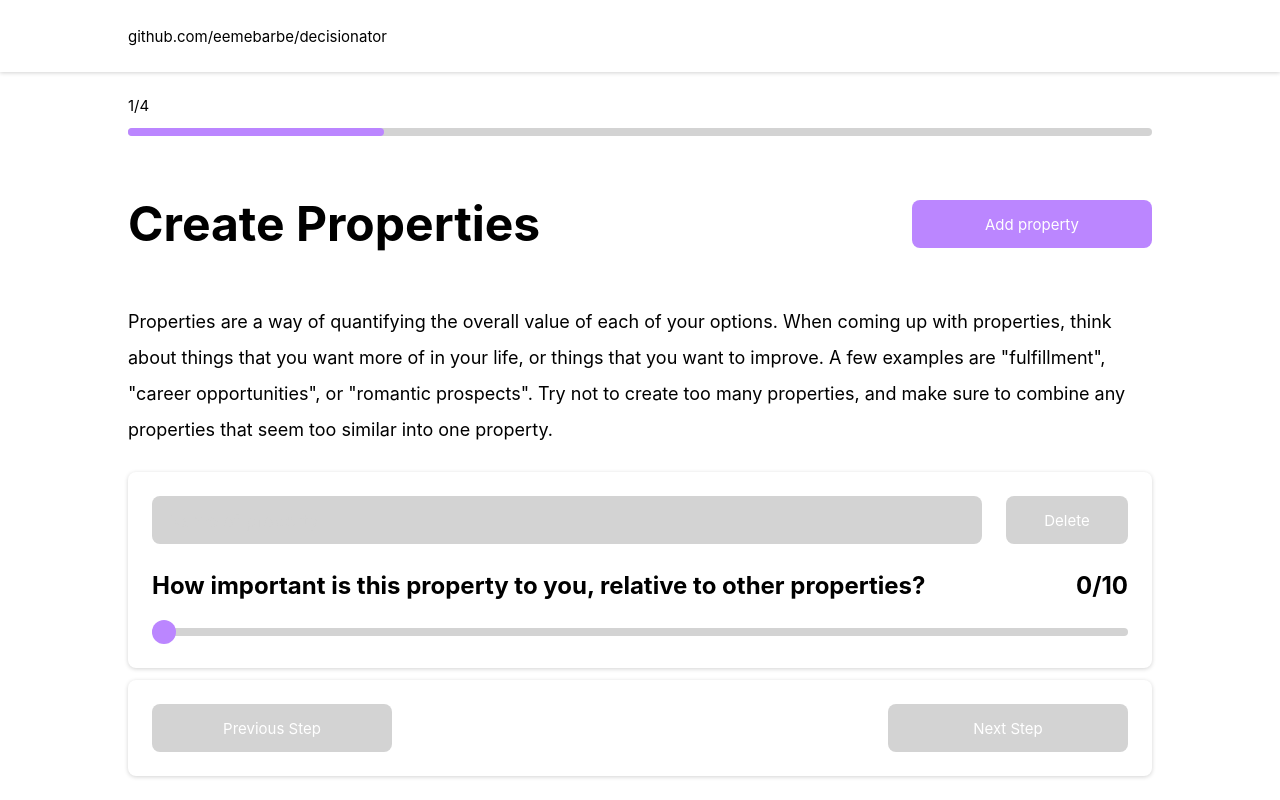
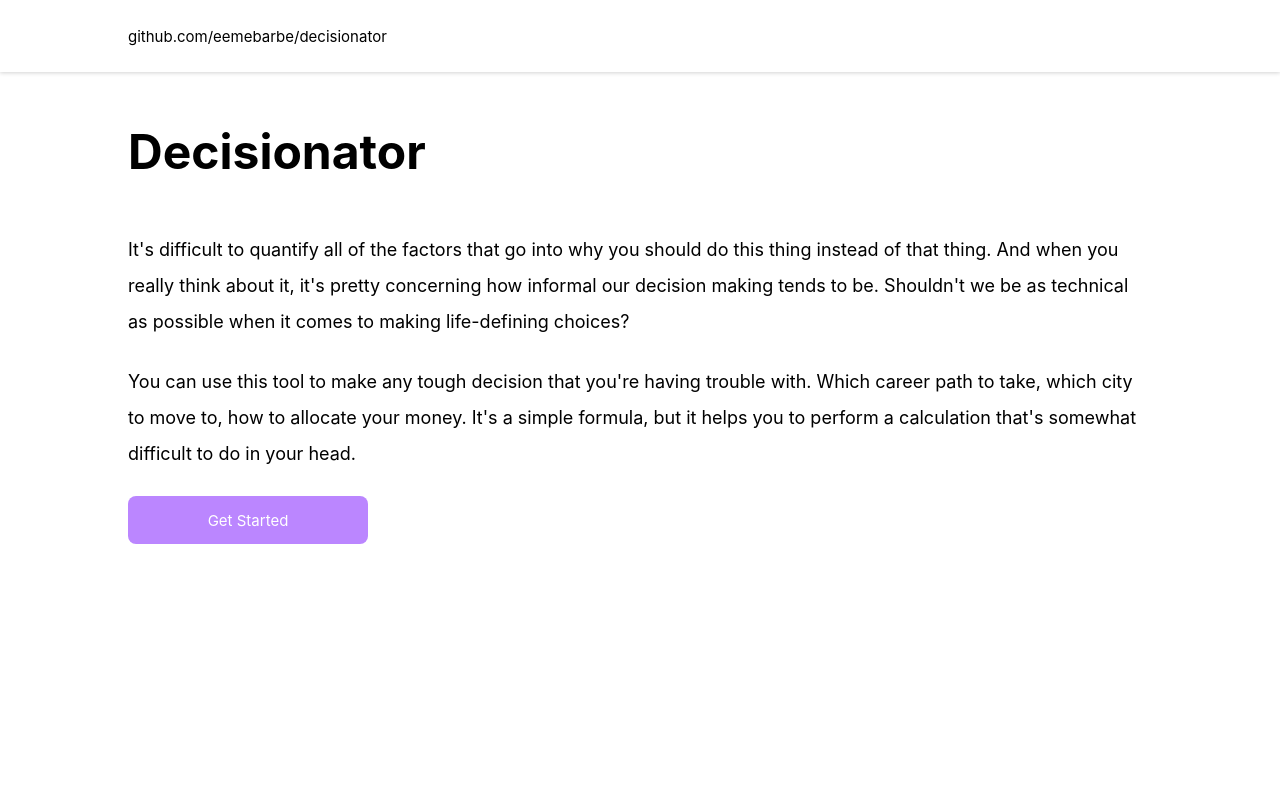
Before and after one commit to eemebarbe/decisionator, a React (Create React App) app: page / in a window 1280 px wide. Built offline with nearby package versions, Linux system fonts and the light colour scheme.

Commit message:
welcome page

```diff
--- a/src/App.tsx
+++ b/src/App.tsx
@@ -8,9 +8,11 @@ import Properties from "./pages/Properties"
 import Options from "./pages/Options"
 import Grades from "./pages/Grades"
 import Results from "./pages/Results"
+import Welcome from "./pages/Welcome"
 
 function App() {
     const [page, setPage] = useState(0)
+    const [startQuestionnaire, setStartQuestionnaire] = useState(false)
     const styleMode = window.localStorage.getItem("styleMode")
     const { userState, userDispatch } = useContext(UserContext)
 
@@ -39,15 +41,21 @@ function App() {
         return true
     }
 
+    const questionnaireToggle = () => {
+        if (startQuestionnaire) {
             return (
-        <ThemeProvider theme={styleMode && styleMode === "dark" ? colors.dark : colors.main}>
-            <GlobalStyle />
-            <AppWrapper>
-                <Header />
-                <BodyWrapper>
+                <>
                     <ProgressBar current={page} length={pageList().length} />
                     {pageList()[page]}
-                </BodyWrapper>
+                </>
+            )
+        } else {
+            return <Welcome start={() => setStartQuestionnaire(true)} />
+        }
+    }
+
+    const navigation = () => {
+        return (
             <Alignment>
                 <Navigation>
                     <div>
@@ -60,6 +68,16 @@ function App() {
                     </div>
                 </Navigation>
             </Alignment>
+        )
+    }
+
+    return (
+        <ThemeProvider theme={styleMode && styleMode === "dark" ? colors.dark : colors.main}>
+            <GlobalStyle />
+            <AppWrapper>
+                <Header />
+                <BodyWrapper>{questionnaireToggle()}</BodyWrapper>
+                {startQuestionnaire && navigation()}
             </AppWrapper>
         </ThemeProvider>
     )
--- /dev/null
+++ b/src/pages/Welcome.tsx
@@ -0,0 +1,34 @@
+import React, { useEffect, useContext } from "react"
+import styled from "styled-components"
+import { H1, H2, P, Card, Button } from "../components"
+
+interface WelcomeProps {
+    start: () => void
+}
+
+function Welcome(props: WelcomeProps) {
+    return (
+        <>
+            <H1>Decisionator</H1>
+            <P>
+                It's difficult to quantify all of the factors that go into why you should do this thing instead of that
+                thing. And when you really think about it, it's pretty concerning how informal our decision making tends
+                to be. Shouldn't we be as technical as possible when it comes to making life-defining choices?
+            </P>
+            <P>
+                You can use this tool to make any tough decision that you're having trouble with. Which career path to
+                take, which city to move to, how to allocate your money. It's a simple formula, but it helps you to
+                perform a calculation that's somewhat difficult to do in your head.
+            </P>
+            <Button onClick={() => props.start()}>Get Started</Button>
+        </>
+    )
+}
+
+const Alignment = styled.div`
+    display: flex;
+    justify-content: space-between;
+    align-items: center;
+`
+
+export default Welcome
```
Lines whose indentation alone changed are shown as unchanged.
